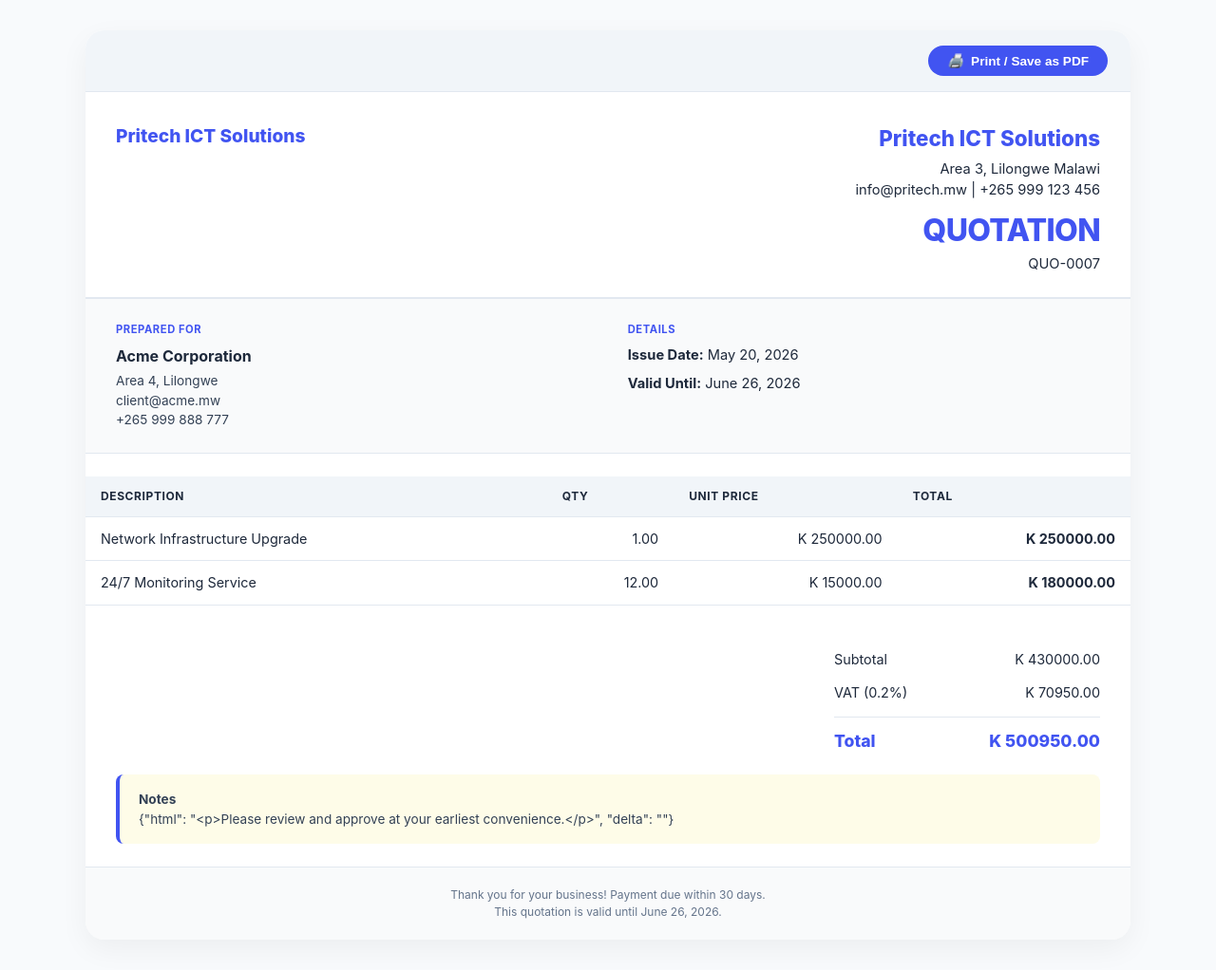
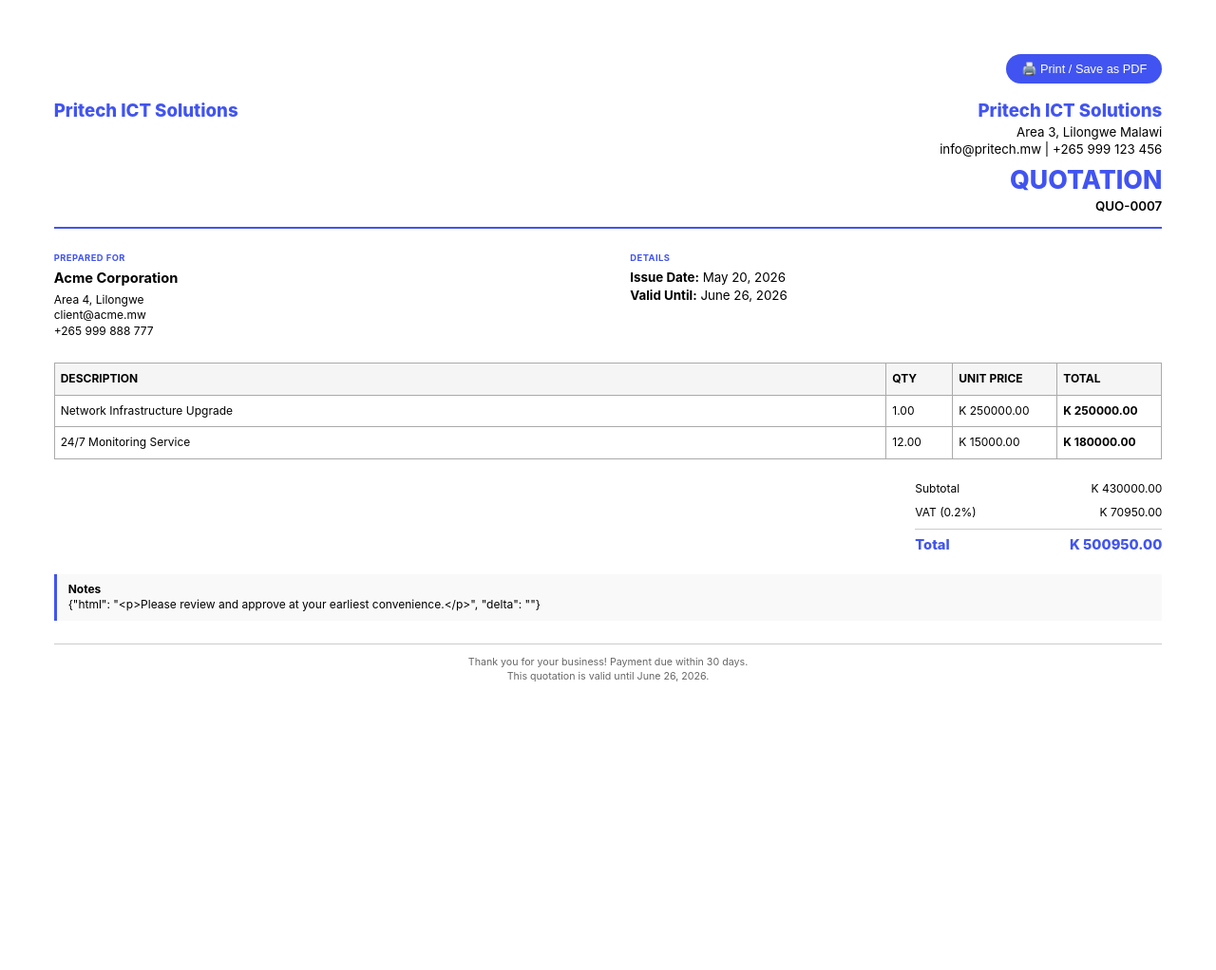
Before and after one commit to Izk-123/Pritech, a Django app: page /finance/quotations/7/print/ in a window 1280 px wide. Shown: the whole page at 95% size. After the commit the page ends 718 px from the top, so only its background shows below. Run offline with Django 5.2, Linux system fonts and the light colour scheme; data comes from the database, SQL or seed files in the repository; parts of the project's set-up code (start-up, migrations or seed data) failed here and were passed over.

Commit message:
Refactor quotation_print.html for improved layout

```diff
--- a/templates/finance/quotation_print.html
+++ b/templates/finance/quotation_print.html
@@ -6,6 +6,7 @@
   <title>{{ quotation.quotation_number }} – {{ site_config.company_name }}</title>
   <meta name="viewport" content="width=device-width, initial-scale=1.0">
   <style>
+    /* RESET – no extra margins, clean print */
     * {
       margin: 0;
       padding: 0;
@@ -13,72 +14,42 @@
     }
 
     body {
-      font-family: 'Inter', 'Segoe UI', 'Helvetica Neue', Arial, sans-serif;
-      font-size: 11pt;
-      line-height: 1.5;
-      color: #1e293b;
-      background: #f8fafc;
-      padding: 2rem 1rem;
+      font-family: 'Inter', 'Helvetica Neue', Arial, sans-serif;
+      font-size: 10pt;
+      line-height: 1.4;
+      color: #000;
+      background: #fff;
+      padding: 1.5cm;
     }
 
-    /* Print‑only styles – hide buttons, use black text, A4 margins */
+    /* Hide the print button when printing */
+    .print-actions {
+      display: block;
+      text-align: right;
+      margin-bottom: 1rem;
+    }
+    .btn-print {
+      background: #4154f1;
+      color: white;
+      border: none;
+      padding: 0.5rem 1rem;
+      border-radius: 30px;
+      font-size: 0.8rem;
+      cursor: pointer;
+    }
     @media print {
       body {
-        background: white;
         padding: 0;
         margin: 1.5cm;
       }
       .print-actions {
         display: none;
       }
-      .quotation-container {
-        box-shadow: none;
-        border: none;
-      }
-      .header, .parties, table, .totals, .notes, .footer {
-        page-break-inside: avoid;
-      }
-      .company-name, .section-label, .title {
-        color: black !important;
-      }
-      .tech-blue {
-        color: black !important;
-      }
     }
 
     /* Main container */
     .quotation-container {
-      max-width: 1100px;
-      margin: 0 auto;
-      background: white;
-      border-radius: 20px;
-      box-shadow: 0 10px 30px rgba(0,0,0,0.05);
-      overflow: hidden;
-    }
-
-    /* Print actions bar (visible on screen only) */
-    .print-actions {
-      background: #f1f5f9;
-      padding: 1rem 1.5rem;
-      text-align: right;
-      border-bottom: 1px solid #e2e8f0;
-    }
-    .btn-print {
-      background: #4154f1;
-      color: white;
-      border: none;
-      padding: 0.5rem 1.25rem;
-      border-radius: 30px;
-      font-size: 0.85rem;
-      font-weight: 600;
-      cursor: pointer;
-      display: inline-flex;
-      align-items: center;
-      gap: 0.5rem;
-      transition: background 0.2s;
-    }
-    .btn-print:hover {
-      background: #2f45c5;
+      max-width: 100%;
     }
 
     /* Header */
@@ -86,89 +57,81 @@
       display: flex;
       justify-content: space-between;
       align-items: flex-start;
-      padding: 2rem 2rem 1.5rem;
-      border-bottom: 2px solid #e2e8f0;
-      background: white;
+      border-bottom: 2px solid #4154f1;
+      padding-bottom: 0.75rem;
+      margin-bottom: 1.5rem;
     }
     .logo img {
-      max-height: 60px;
+      max-height: 50px;
       width: auto;
     }
     .company-details {
       text-align: right;
     }
     .company-name {
-      font-size: 1.4rem;
+      font-size: 14pt;
       font-weight: 800;
-      color: #4154f1;  /* tech blue */
-      margin-bottom: 0.25rem;
+      color: #4154f1;
     }
     .title {
-      font-size: 2rem;
+      font-size: 20pt;
       font-weight: 800;
       color: #4154f1;
-      margin-top: 0.5rem;
-      letter-spacing: -0.02em;
+      margin-top: 0.25rem;
+    }
+    .quotation-num {
+      font-size: 10pt;
+      font-weight: 600;
     }
 
-    /* Parties and dates */
+    /* Parties */
     .parties {
       display: flex;
       justify-content: space-between;
-      padding: 1.5rem 2rem;
-      background: #f9fafb;
-      border-bottom: 1px solid #e2e8f0;
+      margin-bottom: 1.5rem;
     }
     .prepared-for, .dates {
       width: 48%;
     }
     .section-label {
-      font-size: 0.7rem;
+      font-size: 7pt;
       font-weight: 700;
       text-transform: uppercase;
       letter-spacing: 0.05em;
-      color: #4154f1;  /* tech blue */
-      margin-bottom: 0.5rem;
+      color: #4154f1;
+      margin-bottom: 0.3rem;
     }
     .party-name {
-      font-size: 1rem;
+      font-size: 11pt;
       font-weight: 700;
       margin-bottom: 0.25rem;
     }
     .party-detail {
-      font-size: 0.85rem;
-      color: #334155;
-      line-height: 1.5;
-    }
-    .date-item {
-      margin-bottom: 0.5rem;
-    }
-    .date-value {
-      font-weight: 600;
+      font-size: 9pt;
+      line-height: 1.4;
     }
 
-    /* Items table */
+    /* Table – clean borders */
     .items-table {
       width: 100%;
       border-collapse: collapse;
-      margin: 1.5rem 0;
+      margin: 1.2rem 0;
+    }
+    .items-table th,
+    .items-table td {
+      border: 1px solid #aaa;
+      padding: 8px 6px;
+      text-align: left;
+      vertical-align: top;
     }
     .items-table th {
-      background: #f1f5f9;
-      font-size: 0.75rem;
+      background: #f5f5f5;
       font-weight: 700;
+      font-size: 9pt;
       text-transform: uppercase;
-      letter-spacing: 0.05em;
-      color: #1e293b;
-      padding: 0.75rem 1rem;
-      text-align: left;
-      border-bottom: 1px solid #e2e8f0;
     }
     .items-table td {
-      padding: 0.75rem 1rem;
-      border-bottom: 1px solid #e2e8f0;
-      font-size: 0.9rem;
-      vertical-align: top;
+      font-size: 9pt;
     }
     .text-right {
       text-align: right;
@@ -181,85 +144,58 @@
     .totals {
       display: flex;
       justify-content: flex-end;
-      padding: 1rem 2rem;
-      background: white;
+      margin: 1rem 0;
     }
     .totals-inner {
-      width: 280px;
+      width: 260px;
     }
     .total-row {
       display: flex;
       justify-content: space-between;
-      padding: 0.4rem 0;
-      font-size: 0.9rem;
+      padding: 4px 0;
+      font-size: 9pt;
     }
     .total-row.border-top {
-      border-top: 1px solid #e2e8f0;
-      margin-top: 0.5rem;
-      padding-top: 0.75rem;
+      border-top: 1px solid #ccc;
+      padding-top: 6px;
+      margin-top: 4px;
     }
     .grand-total {
       font-weight: 800;
-      font-size: 1.1rem;
+      font-size: 11pt;
       color: #4154f1;
     }
 
     /* Notes */
     .notes {
-      background: #fefce8;
-      margin: 0 2rem 1.5rem 2rem;
-      padding: 1rem 1.25rem;
-      border-left: 4px solid #4154f1;
-      border-radius: 8px;
-      font-size: 0.85rem;
-      color: #334155;
+      margin: 1rem 0;
+      padding: 8px 12px;
+      background: #f9f9f9;
+      border-left: 3px solid #4154f1;
+      font-size: 9pt;
     }
 
     /* Footer */
     .footer {
       text-align: center;
-      padding: 1.25rem 2rem;
-      border-top: 1px solid #e2e8f0;
-      font-size: 0.75rem;
-      color: #64748b;
-      background: #f9fafb;
+      margin-top: 1.5rem;
+      padding-top: 0.75rem;
+      border-top: 1px solid #ccc;
+      font-size: 8pt;
+      color: #666;
     }
 
-    /* Responsive */
-    @media (max-width: 640px) {
-      .header {
-        flex-direction: column;
-        gap: 1rem;
-      }
-      .company-details {
-        text-align: left;
-      }
-      .parties {
-        flex-direction: column;
-        gap: 1.5rem;
-      }
-      .prepared-for, .dates {
-        width: 100%;
-      }
-      .totals {
-        justify-content: flex-start;
-      }
-      .items-table th, .items-table td {
-        padding: 0.5rem;
-      }
-      .items-table {
-        font-size: 0.8rem;
-      }
+    /* Avoid page breaks inside rows */
+    tr, .items-table tr, .totals, .notes {
+      page-break-inside: avoid;
     }
   </style>
 </head>
 <body>
 <div class="quotation-container">
-  <!-- Screen‑only print button -->
+  <!-- Screen‑only print button (hidden when printing) -->
   <div class="print-actions">
-    <button class="btn-print" onclick="window.print();">
-      <i>🖨️</i> Print / Save as PDF
-    </button>
+    <button class="btn-print" onclick="window.print();">🖨️ Print / Save as PDF</button>
   </div>
 
   <div class="header">
@@ -267,7 +203,7 @@
       {% if site_config.logo %}
         <img src="{{ site_config.logo.url }}" alt="{{ site_config.company_name }}">
       {% else %}
-        <div class="company-name" style="font-size:1.2rem;">{{ site_config.company_name }}</div>
+        <div class="company-name">{{ site_config.company_name }}</div>
       {% endif %}
     </div>
     <div class="company-details">
@@ -291,8 +227,8 @@
     </div>
     <div class="dates">
       <div class="section-label">Details</div>
-      <div class="date-item"><strong>Issue Date:</strong> {{ quotation.issue_date }}</div>
-      <div class="date-item"><strong>Valid Until:</strong> {{ quotation.valid_until }}</div>
+      <div><strong>Issue Date:</strong> {{ quotation.issue_date }}</div>
+      <div><strong>Valid Until:</strong> {{ quotation.valid_until }}</div>
     </div>
   </div>
 
@@ -300,9 +236,9 @@
     <thead>
       <tr>
         <th>Description</th>
-        <th class="text-right">Qty</th>
-        <th class="text-right">Unit Price</th>
-        <th class="text-right">Total</th>
+        <th class="text-right" style="width: 70px;">Qty</th>
+        <th class="text-right" style="width: 110px;">Unit Price</th>
+        <th class="text-right" style="width: 110px;">Total</th>
       </tr>
     </thead>
     <tbody>
```
